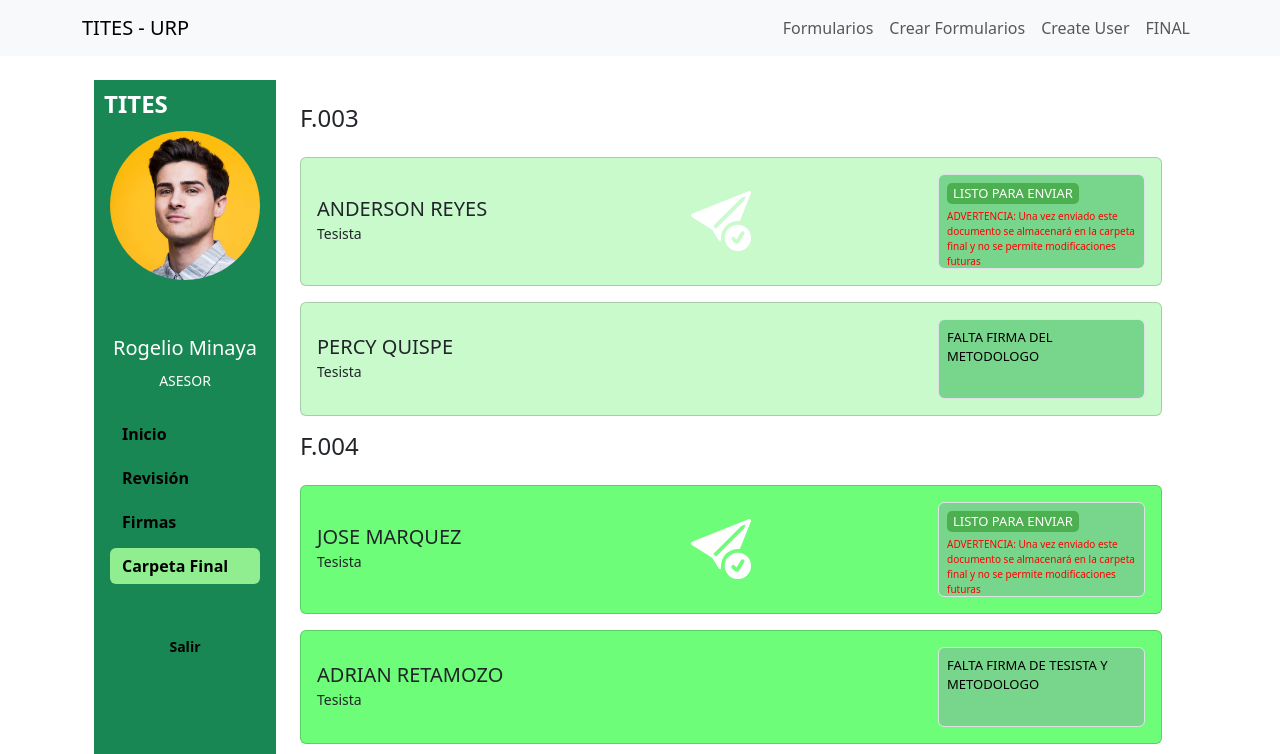
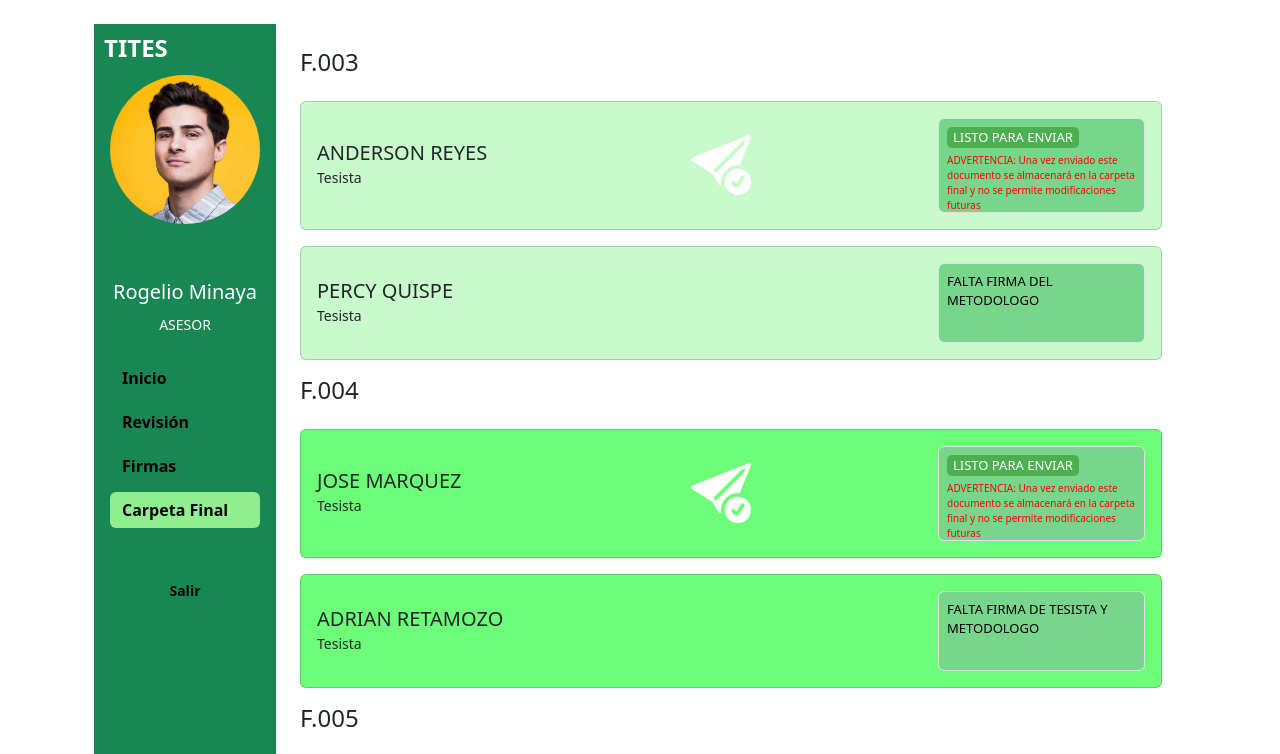
Before and after one commit to jhonccitoo/sistema-tites, a React (Vite) app in the folder frontend/: page /TarjetaTesista in a window 1280 px wide. Shown: the top 754 px of the page. Built offline with nearby package versions, Linux system fonts and the light colour scheme.

Commit message:
YA NO HAY POROBLEMA DE DASHBOARD
YA NO HAY POROBLEMA DE DASHBOARD

```diff
--- a/frontend/src/App.jsx
+++ b/frontend/src/App.jsx
@@ -2,7 +2,6 @@ import React from "react";
 import { BrowserRouter as Router, Routes, Route } from "react-router-dom";
 import "bootstrap/dist/css/bootstrap.min.css";
 import "./App.css";
-import Navigation from "./components/Navigation";
 import Noteslist from "./components/NotesList.jsx";
 import CreateNote from "./components/CreateNote";
 import CreateUser from "./components/CreateUser";
@@ -15,9 +14,10 @@ import TarjetaTesista from "./screens/asesor-carpetafinal.jsx";
 function App() {
   return (
     <Router>
-      <Navigation />
+
       <div className="container p-4">
         <Routes>
+
           <Route path="/notas" element={<Noteslist />} />
           <Route path="/edit/:id" element={<CreateNote />} />
           <Route path="/create" element={<CreateNote />} />
@@ -32,7 +32,7 @@ function App() {
     </Router>
 
     /*   <div>
-      <Login />
+       <Navigation />
     </div>
      */
   );
--- a/frontend/src/components/CreateNote.jsx
+++ b/frontend/src/components/CreateNote.jsx
@@ -77,6 +77,7 @@ function CreateNote() {
   };
 
   return (
+
     <div className="col-md-6 offset-md-3">
       <div className="card card-body">
         <h4>{state.editing ? "Edit Note" : "Create a Note"}</h4>
@@ -134,6 +135,7 @@ function CreateNote() {
         </form>
       </div>
     </div>
+
   );
 }
 
--- a/frontend/src/components/CreateUser.jsx
+++ b/frontend/src/components/CreateUser.jsx
@@ -93,17 +93,6 @@ function CreateUser() {
   // --- Renderizado ---
   return (
     <>
-          <Navbar bg="light" data-bs-theme="light">
-            <Container>
-              <Navbar.Brand href="/">TITES URP</Navbar.Brand>
-              <Nav className="me-right">
-                <Nav.Link href="/notas">Formularios</Nav.Link>
-                <Nav.Link href="/create">Crear Formularios</Nav.Link>
-                <Nav.Link href="/user">Create User</Nav.Link>
-                <Nav.Link href="/final">FINAL</Nav.Link>
-              </Nav>
-            </Container>
-          </Navbar>
 
     <div className="row">
       <div className="col-md-4">
--- a/frontend/src/components/Navigation.jsx
+++ b/frontend/src/components/Navigation.jsx
@@ -1,5 +1,5 @@
 import React, { Component } from "react";
-
+import 'bootstrap/dist/css/bootstrap.min.css';
 import Container from "react-bootstrap/Container";
 import Nav from "react-bootstrap/Nav";
 import Navbar from "react-bootstrap/Navbar";
@@ -7,8 +7,8 @@ import Navbar from "react-bootstrap/Navbar";
 export default class Navigation extends Component {
   render() {
     return (
-      <>
-       <Navbar bg="light" data-bs-theme="light">
+    /*
+ <> <Navbar bg="light" data-bs-theme="light">
             <Container>
               <Navbar.Brand href="/">TITES - URP</Navbar.Brand>
               <Nav className="me-right">
@@ -19,8 +19,11 @@ export default class Navigation extends Component {
               </Nav>
             </Container>
           </Navbar>
-
       </>
+*/
+<div>
+<h1>Navegación de prueba</h1>
+</div>
     );
   }
 }
--- a/frontend/src/components/NotesList.jsx
+++ b/frontend/src/components/NotesList.jsx
@@ -24,6 +24,7 @@ export default class Noteslist extends Component {
 
   render() {
     return (
+
       <div className="row">
         {this.state.notes.map((note) => (
           <div className="col-md-4 p-2" key={note._id}>
@@ -52,6 +53,7 @@ export default class Noteslist extends Component {
           </div>
         ))}
       </div>
+
     );
   }
 }
--- a/frontend/src/screens/login.jsx
+++ b/frontend/src/screens/login.jsx
@@ -33,7 +33,7 @@ const Login = () => {
 
         if (response.data.token) {
           localStorage.setItem('authToken', response.data.token);
-          navigate('/dashboard');
+          navigate('/notas');
         } else {
           setLoginError('Inicio de sesión exitoso, pero no se recibió el token.');
         }
```
